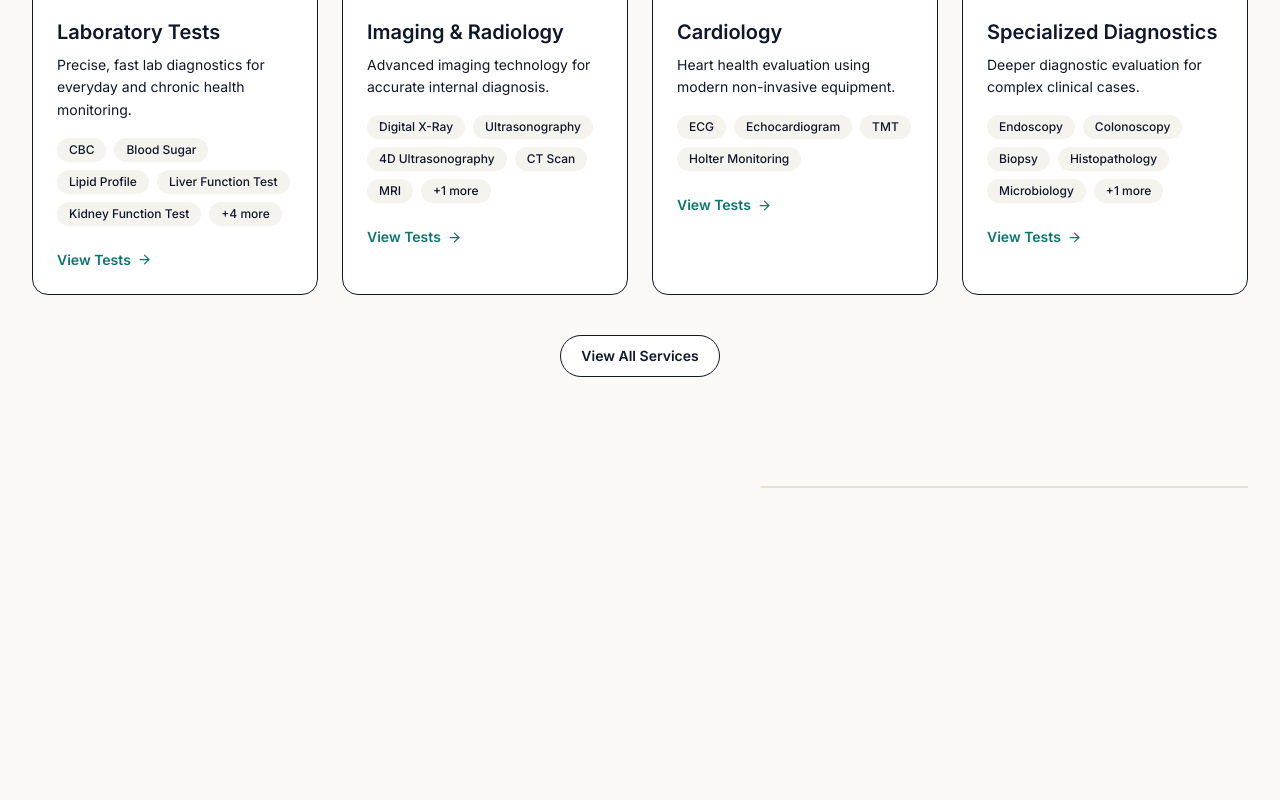
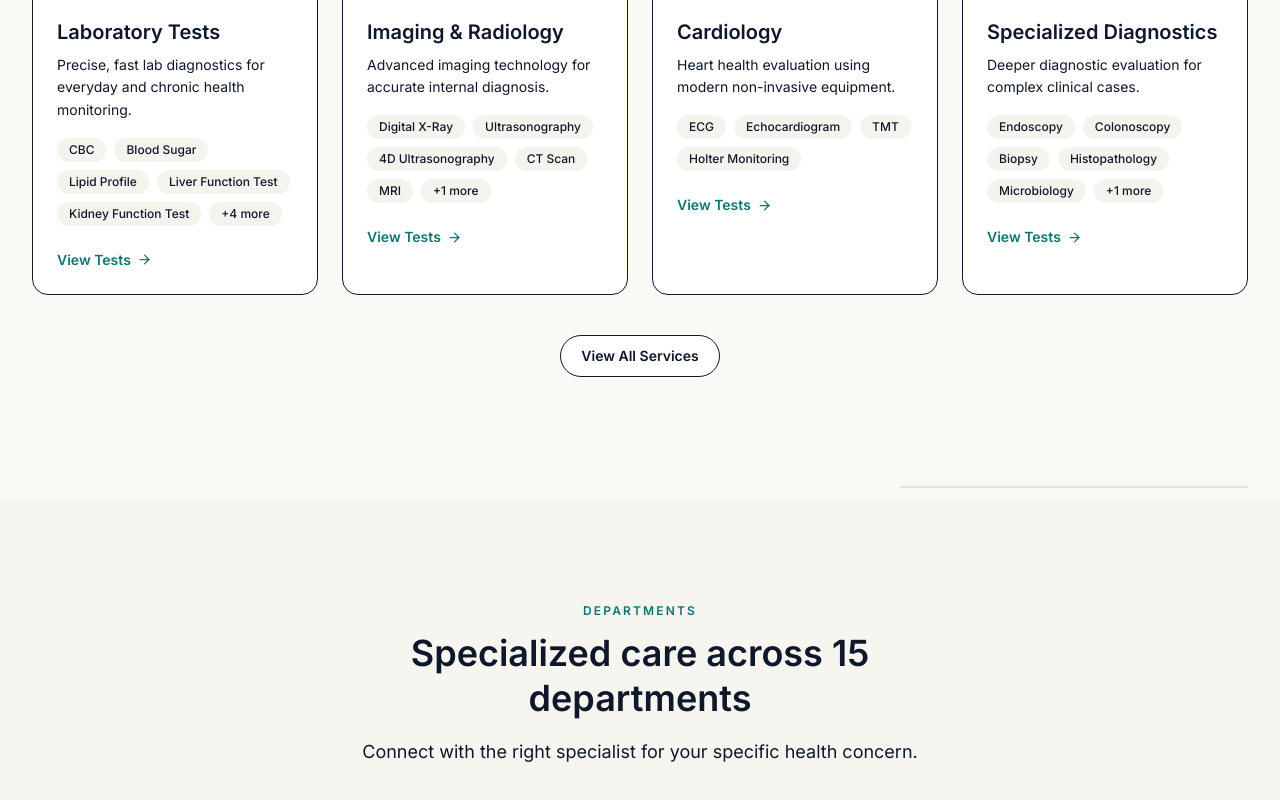
Before and after one commit to Mostofa-zaman/Diognostic, a Next.js app: page / in a window 1280 px wide. Shown: the part 1361-2161 px from the top of the page. Before the commit the page ends 1862 px from the top, so only its background shows below. Built offline with nearby package versions, Linux system fonts and the light colour scheme.

Commit message:
feat(components/home/Departments.jsx): add Departments section with heading and styling

```diff
--- a/src/app/page.jsx
+++ b/src/app/page.jsx
@@ -2,6 +2,7 @@ import VitalDivider from "@/components/common/VitalDivider";
 import CoreServices from "@/components/home/CoreServices";
 import Hero from "@/components/home/hero/Hero";
 import QuickSearch from "@/components/home/QuickSearch";
+import Departments from "@/components/home/Departments";
 
 export default function HomePage() {
   return (
@@ -12,6 +13,7 @@ export default function HomePage() {
       <div className="container-xl">
         <VitalDivider color="#d3ccba" />
       </div>
+      <Departments />
     </>
   );
 }
--- /dev/null
+++ b/src/components/home/Departments.jsx
@@ -0,0 +1,19 @@
+import SectionHeading from "../common/SectionHeading";
+
+export default function Departments() {
+  return (
+   <section className="section-py bg-sand-100/60">
+  <div className="container-xl">
+    <SectionHeading
+      eyebrow="Departments"
+      title="Specialized care across 15 departments"
+      description="Connect with the right specialist for your specific health concern."
+      align="center"
+      className="mx-auto"
+    />
+
+
+  </div>
+</section>
+  )
+}
```
